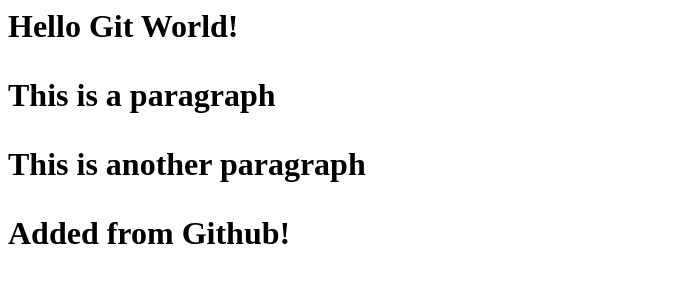
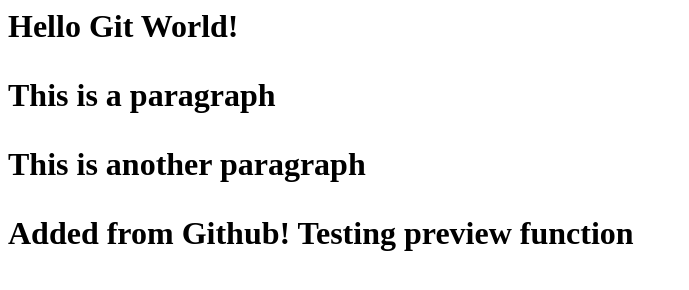
Before and after one commit to davengle/GitGitHubMastery, a plain HTML site: page index.html in a window 1280 px wide. Shown: the whole page, without its empty margins (0-689 px from the left). Drawn offline with Linux system fonts and the light colour scheme.

Commit message:
Update index.html

```diff
--- a/index.html
+++ b/index.html
@@ -7,5 +7,5 @@
     <p>This is another paragraph</p>
 </div>
 <div>
-    <p>Added from Github!</p>
+    <p>Added from Github! Testing preview function</p>
 </div>
```
